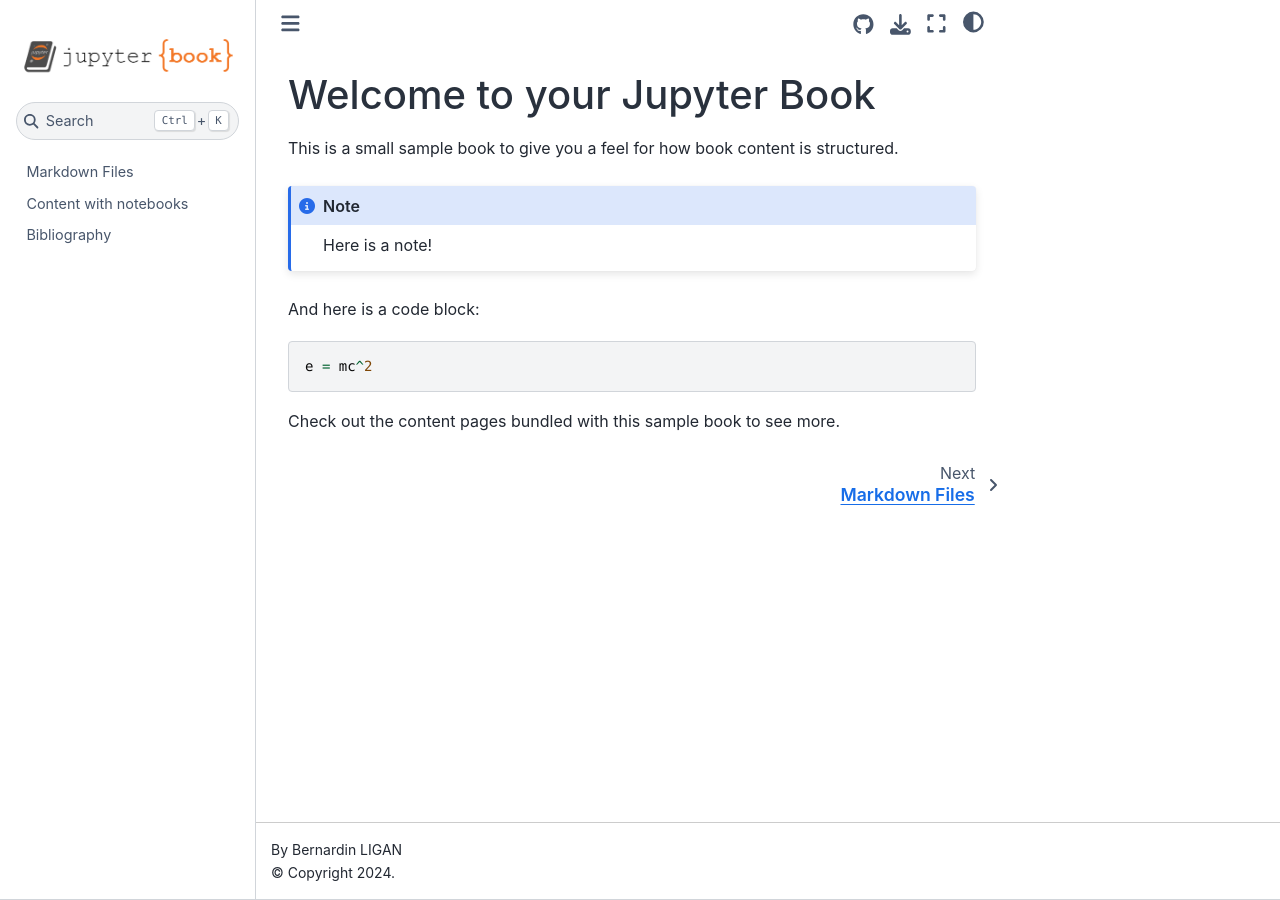
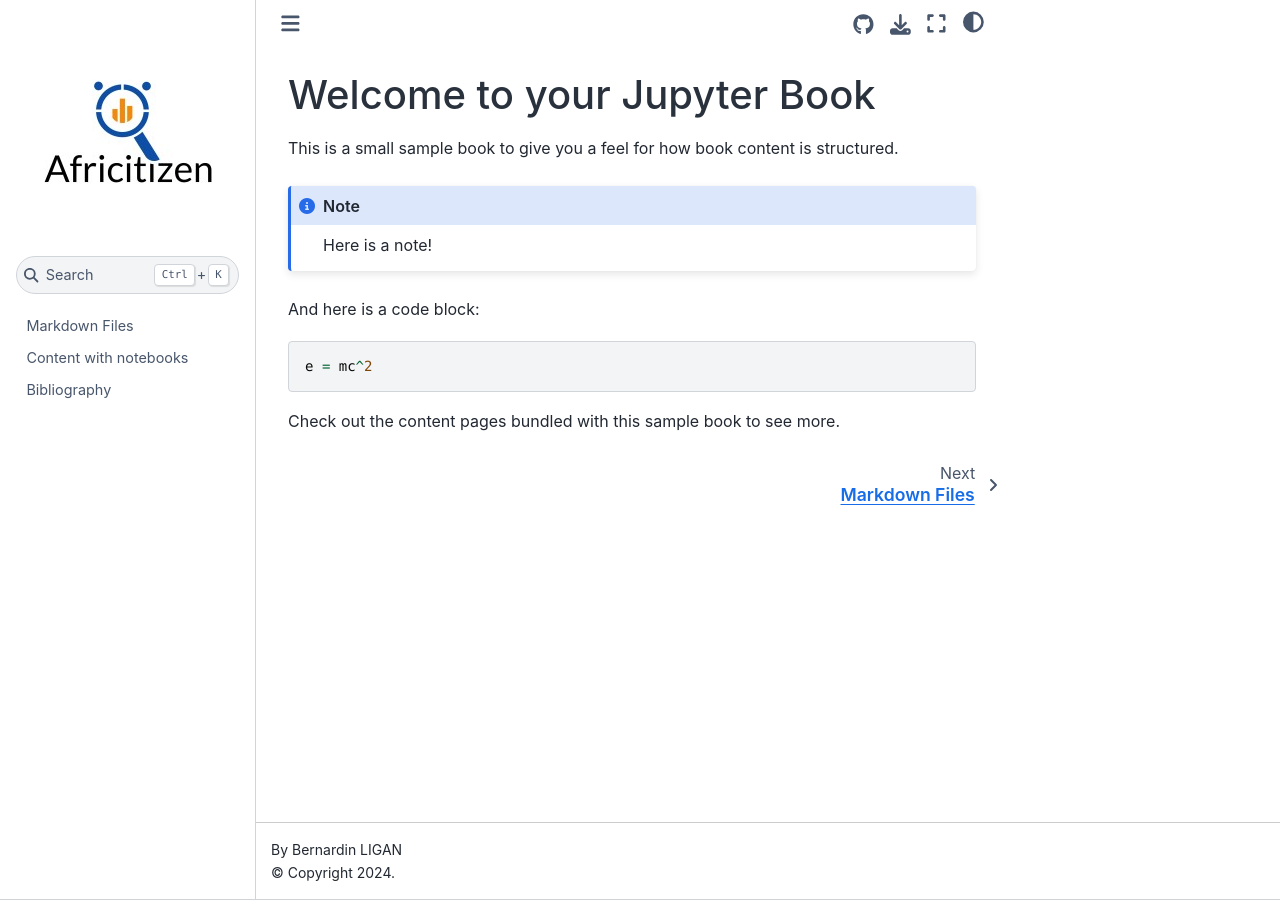
Before and after one commit to LiganiumInc/introduction-to-spatial-data-science, a Jupyter Book: the page built from index.md, in a window 1280 px wide. Built offline with Jupyter Book 1.0.4 settings and Sphinx 7.4.7 and the Sphinx Book theme 1.1.4, drawn with Linux system fonts in a browser that asks for light colours.

Commit message:
change the logo

```diff
--- a/_config.yml
+++ b/_config.yml
@@ -8,7 +8,7 @@
 title: Introduction to spatial Data Science # The title of the book. Will be placed in the left navbar.
 author: Bernardin LIGAN # The author of the book
 copyright: "2024" # Copyright year to be placed in the footer
-logo: logo.png # A path to the book logo
+logo: africitizen_logo.jpeg # A path to the book logo
 # Patterns to skip when building the book. Can be glob-style (e.g. "*skip.ipynb")
 exclude_patterns: [_build, Thumbs.db, .DS_Store, "**.ipynb_checkpoints"]
 # Auto-exclude files not in the toc
```
Also changed, not shown: africitizen_logo.jpeg (added).
